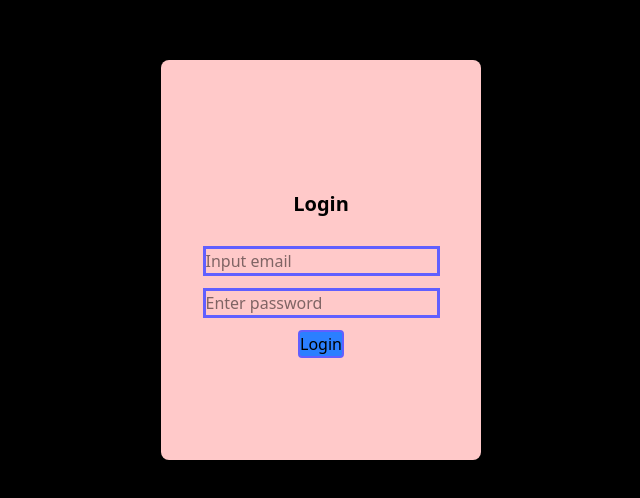
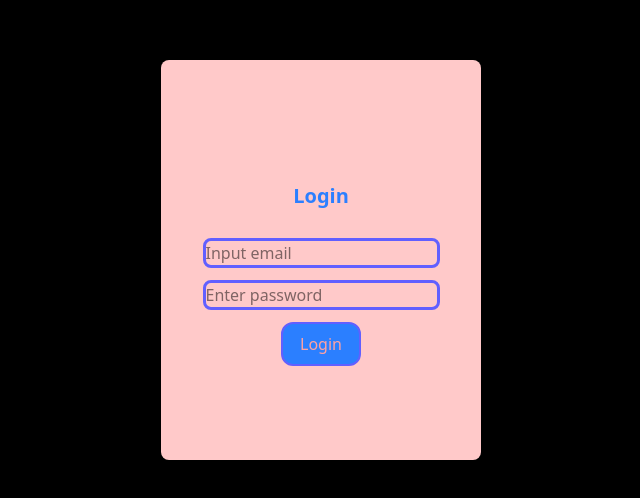
Before and after one commit to Zuhaib-malik/LearningWebDev, a plain HTML site: page Telwind_Css/Basics/index.html in a window 1280 px wide. Shown: the part 140-638 px from the top of the page, without its empty margins (319-959 px from the left). Drawn offline with nearby package versions, Linux system fonts and the light colour scheme.

Commit message:
updated tailwind dir

```diff
--- a/Telwind_Css/Basics/index.html
+++ b/Telwind_Css/Basics/index.html
@@ -13,23 +13,23 @@
   </head>
   <body class="bg-black h-full flex items-center justify-center">
     <div
-      class="bg-red-200 w-80 h-100 rounded-lg flex justify-center items-center flex-col"
+      class="bg-red-200 w-80 h-100 rounded-lg flex justify-center  items-center flex-col"
     >
-      <h2 class="m-7 text-xl decoration-yellow-400 font-semibold">Login</h2>
+      <h2 class="m-7 text-xl decoration-yellow-400 text-blue-500 font-semibold">Login</h2>
 
       <input
         type="email"
         placeholder="Input email"
-        class="border-3 border-indigo-500"
+        class="border-3 border-indigo-500 rounded-lg"
       />
 
       <input
         placeholder="Enter password"
         type="password"
-        class="border-3 border-indigo-500 m-3"
+        class="border-3 border-indigo-500 m-3 rounded-lg"
       />
 
-      <button class="border-2 border-indigo-500 rounded bg-blue-500">
+      <button class="border-2 border-indigo-500 rounded-xl text-red-300 w-20 p-2 bg-blue-500">
         Login
       </button>
     </div>
```
